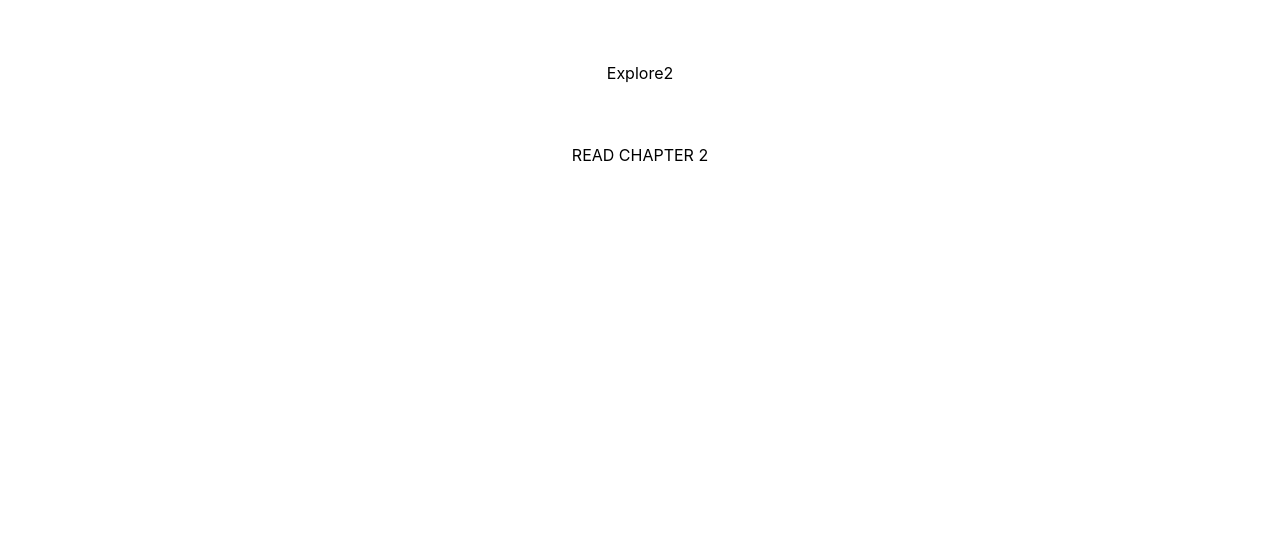
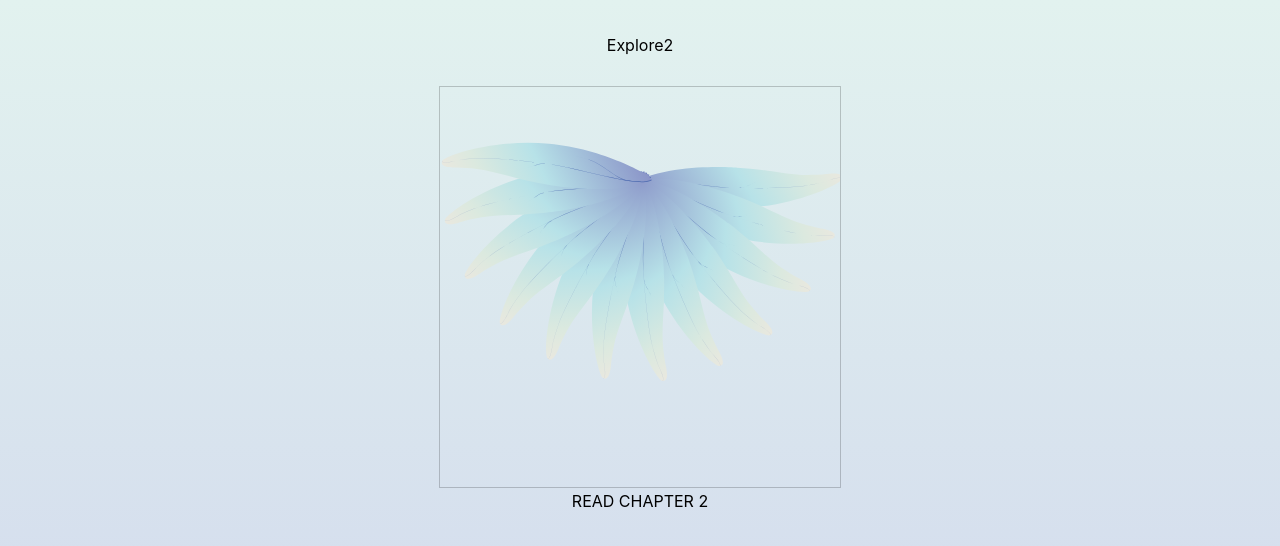
Before and after one commit to paolocorti/shape-of-dreams, a React (Create React App) app: page /explore2 in a window 1280 px wide. Shown: the top 546 px of the page. Built offline with nearby package versions, Linux system fonts and the light colour scheme.

Commit message:
raw viz of categories explore

```diff
--- /dev/null
+++ b/src/BluePetal.js
@@ -0,0 +1,57 @@
+import React from 'react';
+import './BluePetal.scss';
+
+const BluePetal = ({ id }) => {
+  return (
+    <g classNameName='bluepetal'>
+      <g id={`bluepetal-${id}`}>
+        <path
+          className='st0'
+          d='M0.4,20.9c-5.7,3.5,61.4,32.2,131.8,30.5c70.4-1.4,128.1-30.1,130.3-36.4c3.5-10-19.2-6.1-19.2-6.1l0,0
+	c-6.6,0.7-16.4,1.1-24.8,1.1c-16-0.1-34.5-3.5-49-5.4L166,4c-10.6-0.9-23.3-2.9-35-3.2C131,0.8,44.5-6.1,0.4,20.9z'
+        />
+        <g className='st1'>
+          <path
+            className='st2'
+            d='M26,16.6c6.4-0.3,12.6,1.7,18.4,4.4c5.8,2.7,11.1,6,16.7,8.9c5.6,2.9,11.4,5.5,17.5,7.2
+		c6.1,1.8,12.5,1.6,18.7,3.1c-6.1-1.5-12.6-1.3-18.7-3c-6.1-1.6-11.9-4.2-17.6-7.1c-5.6-2.9-11-6.2-16.8-8.8
+		c-5.7-2.6-11.9-4.6-18.2-4.2L26,16.6z'
+          />
+        </g>
+        <g className='st1'>
+          <path
+            className='st2'
+            d='M134.7,25.9c2.5,0.2,5-0.3,7.3-1.2c2.3-0.9,4.5-2.1,6.8-3.1c2.3-1.1,4.6-2,7-2.5c2.4-0.5,4.9-0.7,7.4-0.6
+		c-2.5-0.1-5,0.1-7.4,0.6c-2.4,0.5-4.8,1.5-7,2.5c-2.2,1.1-4.4,2.3-6.8,3.2c-2.3,0.9-4.8,1.5-7.3,1.3L134.7,25.9z'
+          />
+        </g>
+        <g className='st1'>
+          <path
+            className='st2'
+            d='M131.6,26.1c-5.5,0.1-11.1-0.1-16.6-0.5c-5.5-0.4-11-0.9-16.5-1.5c-11-1.2-22-2.6-33-3.8
+		c-11-1.2-22-2.4-33.1-2.8c-5.5-0.2-11.1-0.3-16.6,0.1c-2.7,0.2-5.5,0.5-8.2,1.1C6.3,19,5,19.3,3.8,19.8c-0.6,0.2-1.3,0.5-1.9,0.8
+		c-0.3,0.1-0.6,0.3-0.9,0.5l-0.4,0.2c-0.1,0.1-0.1,0.1-0.1,0l-1,0.1c0-0.5,0.3-0.7,0.5-0.9c0.2-0.1,0.3-0.2,0.5-0.3
+		c0.3-0.2,0.6-0.3,0.9-0.5c0.6-0.3,1.3-0.6,2-0.8c1.3-0.5,2.7-0.8,4.1-1.1c2.7-0.6,5.5-0.9,8.3-1.1c5.6-0.4,11.1-0.3,16.6,0
+		c11.1,0.6,22.1,1.8,33.1,3.1c11,1.3,22,2.8,33,4c5.5,0.6,11,1.2,16.5,1.6C120.5,25.9,126.1,26.2,131.6,26.1z'
+          />
+        </g>
+        <g>
+          <path
+            className='st3'
+            d='M262.3,14.9c0.2-0.4,0.1-0.8-0.3-1c-0.3-0.2-0.8-0.3-1.2-0.3c-0.9-0.1-1.8,0-2.6,0.1c-1.8,0.2-3.5,0.6-5.2,1.1
+		c-1.7,0.5-3.4,1-5.1,1.5c-1.7,0.6-3.4,1.2-5,1.9l0,0l0,0c-5.9,1.6-11.9,2.9-17.9,4c-3,0.5-6,1-9,1.5c-3,0.4-6.1,0.7-9.1,1
+		c-12.2,1.1-24.4,1.3-36.6,1.7l0,0c-0.6,0.1-1.2,0-1.8,0c-0.6,0-1.2-0.1-1.7,0l0,0c-7,0.2-14,0.1-20.9,0l-10.5-0.1
+		c-3.5-0.1-7,0.1-10.5-0.1c-14-0.5-27.8-2.3-41.7-3.9c-13.8-1.7-27.7-3.4-41.6-4.5c-7-0.5-13.9-0.9-20.9-0.7
+		c-3.5,0.1-7,0.3-10.4,0.8c-3.4,0.6-6.9,1.4-9.9,3.1c3-1.8,6.5-2.6,9.9-3.2c3.4-0.5,6.9-0.7,10.4-0.8c7-0.1,14,0.2,20.9,0.7
+		c13.9,1.1,27.8,2.8,41.6,4.5c13.8,1.6,27.7,3.4,41.6,3.9c3.5,0.1,7,0,10.5,0.1l10.5,0.1c7,0.1,13.9,0.2,20.9-0.1l0,0
+		c0.6,0,1.2,0,1.8,0c0.6,0,1.2,0.1,1.7,0l0,0c12.2-0.4,24.4-0.6,36.6-1.7c3-0.3,6.1-0.6,9.1-1c3-0.4,6-0.9,9-1.5
+		c6-1.1,12-2.4,17.9-4l0,0c1.6-0.7,3.3-1.3,5-1.9c1.7-0.6,3.4-1.1,5.1-1.6c1.7-0.5,3.5-0.9,5.3-1.1c0.9-0.1,1.8-0.2,2.7-0.1
+		c0.5,0,0.9,0.1,1.3,0.4c0.2,0.1,0.4,0.4,0.4,0.6c0,0.1,0,0.3,0,0.4l-0.1,0.4L262.3,14.9z'
+          />
+        </g>
+      </g>
+    </g>
+  );
+};
+
+export default BluePetal;
--- /dev/null
+++ b/src/BluePetal.scss
@@ -0,0 +1,23 @@
+.st0 {
+  fill: url(#blue_petal_gradient_1);
+}
+.st1 {
+  opacity: 0.8889;
+}
+.st2 {
+  fill: #4a68af;
+}
+.st3 {
+  fill: url(#blue_petal_gradient_2);
+}
+
+$rotation-base-angle: 16.96deg;
+
+@for $i from 0 through 11 {
+  $rotation-angle: $rotation-base-angle * $i;
+
+  #bluepetal-#{$i} {
+    transform: rotate($rotation-angle);
+    transform-origin: 12px 18px;
+  }
+}
--- /dev/null
+++ b/src/BluePetals.js
@@ -0,0 +1,78 @@
+import React, { useEffect } from 'react';
+import BluePetal from './BluePetal';
+
+const getNumberOfPetals = n => {
+  if (n < 50) {
+    return 1;
+  } else if (n >= 50 && n < 100) {
+    return 2;
+  } else if (n >= 100 && n < 3000) {
+    return Math.floor(n / 100) + 2;
+  } else if (n >= 3000 && n < 5000) {
+    return 33;
+  } else if (n >= 5000) {
+    return 33;
+  }
+};
+
+const BluePetals = ({ name, language, year, value }) => {
+  const svgWidth = 400;
+  let nOfPetals = getNumberOfPetals(value);
+
+  useEffect(() => {
+    nOfPetals = getNumberOfPetals(value);
+    console.log('nOfPetals', nOfPetals);
+  }, [value]);
+
+  return (
+    <div className='flex w-100 justify-center flex-column'>
+      <svg
+        className='viz'
+        x='0px'
+        y='0px'
+        viewBox='0 0 500 500'
+        width={svgWidth}
+        height={svgWidth}
+        style={{ border: '1px solid rgba(0,0,0,0.2)', margin: 'auto' }}
+      >
+        <defs>
+          <linearGradient
+            id='blue_petal_gradient_1'
+            gradientUnits='userSpaceOnUse'
+            x1='835.6201'
+            y1='476.9558'
+            x2='950.4109'
+            y2='278.1323'
+            gradientTransform='matrix(2.263869e-02 0.9997 0.9997 -2.263869e-02 -265.4176 -866.1351)'
+          >
+            <stop offset='0' style={{ stopColor: '#E9E8DF' }} />
+            <stop offset='0.167' style={{ stopColor: '#DBE9DF' }} />
+            <stop offset='0.4789' style={{ stopColor: '#B7E2E8' }} />
+            <stop offset='1' style={{ stopColor: '#8A94C8' }} />
+          </linearGradient>
+          <linearGradient
+            id='blue_petal_gradient_2'
+            gradientUnits='userSpaceOnUse'
+            x1='0.4457'
+            y1='23.7461'
+            x2='262.7527'
+            y2='17.8063'
+          >
+            <stop offset='0' style={{ stopColor: '#4A68AF' }} />
+            <stop
+              offset='1'
+              style={{ stopColor: '#4A68AF', stopOpacity: 0.2 }}
+            />
+          </linearGradient>
+        </defs>
+        <g transform={`translate(240, 100)`}>
+          {[0, 1, 2, 3, 4, 5, 6, 7, 8, 9, 10, 11].map((n, i) => {
+            return <BluePetal key={i} id={n} />;
+          })}
+        </g>
+      </svg>
+    </div>
+  );
+};
+
+export default BluePetals;
--- a/src/Explore.scss
+++ b/src/Explore.scss
@@ -1,3 +1,7 @@
 .explore1 {
   background-image: linear-gradient(#e1eaef, #e4f3ec);
 }
+
+.explore2 {
+  background-image: linear-gradient(#e2f2ef, #d0d7ed);
+}
--- a/src/Explore2.js
+++ b/src/Explore2.js
@@ -1,5 +1,6 @@
 import React from 'react';
 import Swipe from 'react-easy-swipe';
+import BluePetals from './BluePetals';
 
 const Explore2 = ({ history }) => {
   const onSwipeRight = () => {
@@ -19,9 +20,12 @@ const Explore2 = ({ history }) => {
       onSwipeRight={onSwipeRight}
       onSwipeLeft={onSwipeLeft}
       style={{ height: '100%' }}
+      className='explore2'
     >
-      <div className='w-100 flex flex-column pa4'>
+      <div className='w-100 flex flex-column pa1'>
         <div className='pa4 tc'>Explore2</div>
+
+        <BluePetals />
       </div>
 
       <div
```
